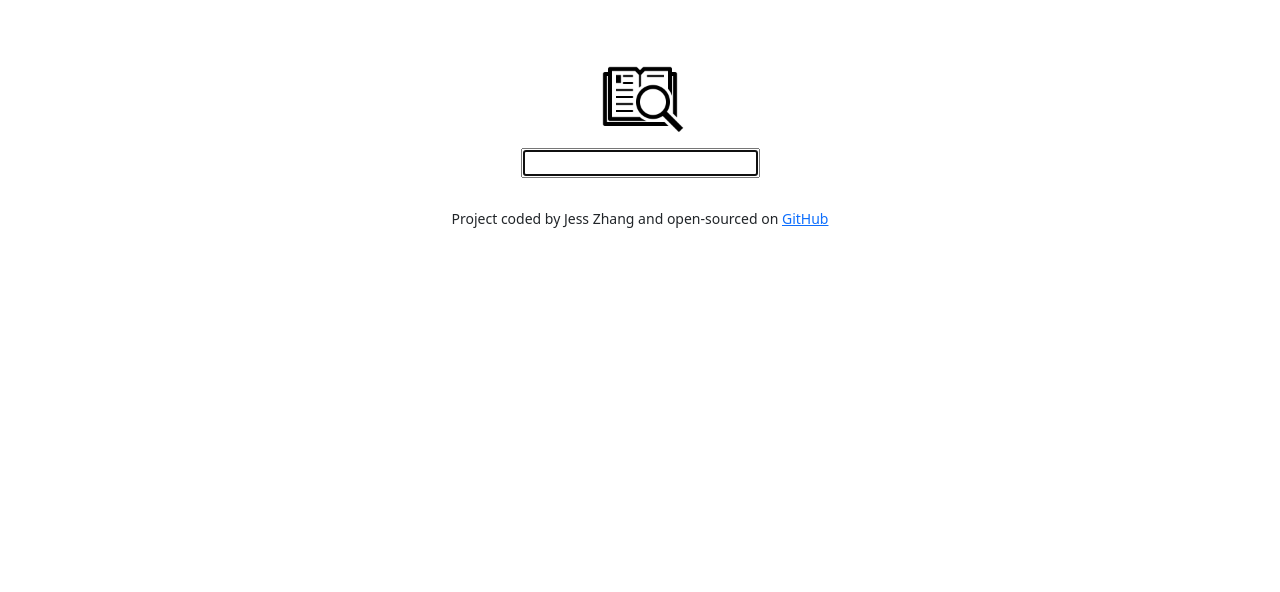
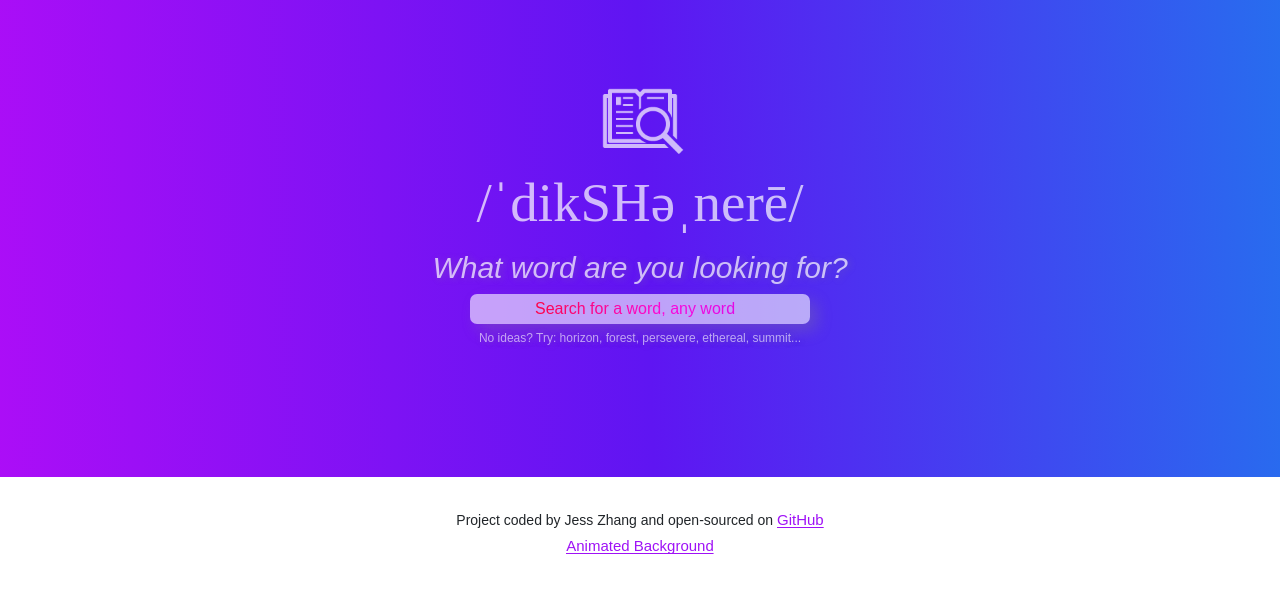
Before and after one commit to jlynzhang/dictionary-app, a React (Create React App) app: page / in a window 1280 px wide. Shown: the top 592 px of the page. Built offline with nearby package versions, Linux system fonts and the light colour scheme.

Commit message:
Improve styling

```diff
--- a/src/App.css
+++ b/src/App.css
@@ -1,8 +1,94 @@
+.App {
+  font-family: Arial, Helvetica, sans-serif;
+}
+
+.App .contain {
+  padding: 70px 0;
+
+  background: linear-gradient(
+    268deg,
+    #ff0000,
+    #ff9a00,
+    #d0de21,
+    #4fdc4a,
+    #3fdad8,
+    #2fc9e2,
+    #1c7fee,
+    #5f15f2,
+    #ba0cf8,
+    #fb07da,
+    #ff0000
+  );
+  background-size: 600% 600%;
+  animation: gradient-animation 60s ease infinite;
+}
+
+@keyframes gradient-animation {
+  0% {
+    background-position: 0% 50%;
+  }
+  50% {
+    background-position: 100% 50%;
+  }
+  100% {
+    background-position: 0% 50%;
+  }
+}
+.App .hero {
+  text-align: center;
+}
+
+.App h1 {
+  font-size: 55px;
+  font-family: "Times New Roman", Times, serif;
+  margin-bottom: 12px;
+  color: rgb(255, 255, 255, 0.7);
+  text-shadow: 7px 7px 15px 0px rgba(135, 135, 135, 0.3);
+}
+
+.App h2 em {
+  font-size: 30px;
+  color: rgb(255, 255, 255, 0.7);
+  margin-bottom: 18px;
+  text-shadow: 2px 1px 7px rgba(135, 135, 135, 0.3);
+}
+
+@keyframes gradient-animation {
+  0% {
+    background-position: 0% 50%;
+  }
+  50% {
+    background-position: 100% 50%;
+  }
+  100% {
+    background-position: 0% 50%;
+  }
+}
+
 .App footer {
   text-align: center;
   margin: 30px 0;
+  line-height: 1.7;
 }
 
-.App .container {
-  text-align: center;
+.App a {
+  color: #9f12f6;
+  text-decoration: none;
+  font-size: 15px;
 }
+.App a {
+  background: linear-gradient(to right, #9f12f6, #9f12f6),
+    linear-gradient(
+      to right,
+      rgba(255, 0, 0, 1),
+      rgba(255, 0, 180, 1),
+      rgba(0, 100, 200, 1)
+    );
+  background-size: 100% 1px, 0 1px;
+  background-position: 100% 100%, 0 100%;
+  background-repeat: no-repeat;
+  transition: 400ms;
+}
+.App a:hover {
+  background-size: 0 2px, 100% 2px;
+}
--- a/src/App.js
+++ b/src/App.js
@@ -4,15 +4,23 @@ import DictionaryMain from "./DictionaryMain";
 export default function App() {
   return (
     <div className="App">
-      <div className="container mt-5">
+      <div className="contain">
+        <div className="hero">
           <img
+            className="dictionary-icon"
             src="images/dictionary-icon.png"
             alt="Dictionary Icon"
             width={100}
           />
+          <h1>/ˈdikSHəˌnerē/</h1>
+          <h2>
+            <em>What word are you looking for?</em>
+          </h2>
+        </div>
         <main>
           <DictionaryMain />
         </main>
+      </div>
       <small>
         <footer>
           Project coded by Jess Zhang and open-sourced on{" "}
@@ -23,9 +31,16 @@ export default function App() {
           >
             GitHub
           </a>{" "}
+          <br />
+          <a
+            href="https://animated-gradient-background-generator.netlify.app/"
+            target="_blank"
+            rel="noreferrer"
+          >
+            Animated Background
+          </a>
         </footer>
       </small>
     </div>
-    </div>
   );
 }
--- a/src/DictionaryMain.css
+++ b/src/DictionaryMain.css
@@ -0,0 +1,90 @@
+.DictionaryMain .search-bar {
+  text-align: center;
+}
+.DictionaryMain input {
+  width: 340px;
+  height: 30px;
+  background-color: rgb(255, 255, 255, 0.6);
+  border: none;
+  border-radius: 7px;
+  padding-left: 7px;
+  box-shadow: 7px 7px 15px 0px rgba(135, 135, 135, 0.3);
+}
+
+.DictionaryMain ::placeholder {
+  text-align: center;
+  background: linear-gradient(
+    268deg,
+    #ff0000,
+    #ff9a00,
+    #d0de21,
+    #4fdc4a,
+    #3fdad8,
+    #2fc9e2,
+    #1c7fee,
+    #5f15f2,
+    #ba0cf8,
+    #fb07da,
+    #ff0000
+  );
+  background-size: 600% 600%;
+  animation: gradient-animation 60s ease infinite;
+  background-clip: text;
+  color: transparent;
+}
+@keyframes gradient-animation {
+  0% {
+    background-position: 0% 50%;
+  }
+  50% {
+    background-position: 100% 50%;
+  }
+  100% {
+    background-position: 0% 50%;
+  }
+}
+
+.DictionaryMain input:focus {
+  background: linear-gradient(
+    268deg,
+    #ff0000,
+    #ff9a00,
+    #d0de21,
+    #4fdc4a,
+    #3fdad8,
+    #2fc9e2,
+    #1c7fee,
+    #5f15f2,
+    #ba0cf8,
+    #fb07da,
+    #ff0000
+  );
+  background-size: 600% 600%;
+  animation: gradient-animation 60s ease infinite;
+  background-clip: text;
+  border: 1px solid rgb(255, 255, 255);
+  color: #fff;
+}
+@keyframes gradient-animation {
+  0% {
+    background-position: 0% 50%;
+  }
+  50% {
+    background-position: 100% 50%;
+  }
+  100% {
+    background-position: 0% 50%;
+  }
+}
+
+.DictionaryMain .suggested-words {
+  margin: 5px 0 60px;
+  text-align: center;
+  font-size: 12px;
+  color: rgb(255, 255, 255, 0.6);
+  text-shadow: 2px 1px 7px rgba(135, 135, 135, 0.3);
+}
+
+.DictionaryMain .container {
+  max-width: 750px;
+}
--- a/src/DictionaryMain.js
+++ b/src/DictionaryMain.js
@@ -25,9 +25,21 @@ export default function DictionaryMain() {
   return (
     <div className="DictionaryMain">
       <form onSubmit={search}>
-        <input type="search" autoFocus={true} onChange={handleKeywordChange} />
+        <div className="search-bar">
+          {" "}
+          <input
+            type="search"
+            placeholder="Search for a word, any word"
+            onChange={handleKeywordChange}
+          />
+        </div>
       </form>
-      <Results results={results} />
+      <div className="suggested-words">
+        No ideas? Try: horizon, forest, persevere, ethereal, summit...
+      </div>
+      <div className="container">
+        <Results results={results} />
+      </div>
     </div>
   );
 }
--- /dev/null
+++ b/src/Meaning.css
@@ -0,0 +1,37 @@
+.Meaning h3 {
+  font-size: 30px;
+  background: linear-gradient(
+    268deg,
+    #ff0000,
+    #ff9a00,
+    #d0de21,
+    #4fdc4a,
+    #3fdad8,
+    #2fc9e2,
+    #1c7fee,
+    #5f15f2,
+    #ba0cf8,
+    #fb07da,
+    #ff0000
+  );
+  background-size: 600% 600%;
+  animation: gradient-animation 60s ease infinite;
+  background-clip: text;
+  color: transparent;
+}
+@keyframes gradient-animation {
+  0% {
+    background-position: 0% 50%;
+  }
+  50% {
+    background-position: 100% 50%;
+  }
+  100% {
+    background-position: 0% 50%;
+  }
+}
+
+.Meaning .example {
+  font-size: 18px;
+  opacity: 0.6;
+}
--- a/src/Meaning.js
+++ b/src/Meaning.js
@@ -1,5 +1,6 @@
 import React from "react";
 import Synonyms from "./Synonyms";
+import "./Meaning.css";
 
 export default function Meaning(props) {
   return (
@@ -9,11 +10,11 @@ export default function Meaning(props) {
         return (
           <div key={index}>
             <p>
-              <strong>Definition:</strong> {definition.definition}
+              {definition.definition}
               <br />
               {definition.example && (
                 <>
-                  <strong>Example:</strong> <em>{definition.example}</em>
+                  <em className="example">{definition.example}</em>
                 </>
               )}
               <br />
--- /dev/null
+++ b/src/Phonetics.css
@@ -0,0 +1,8 @@
+.Phonetics {
+  margin-top: 22px;
+}
+
+.Phonetics .phonetic-text {
+  opacity: 0.3;
+  font-size: 25px;
+}
--- a/src/Phonetics.js
+++ b/src/Phonetics.js
@@ -1,11 +1,12 @@
 import React from "react";
 import ReactAudioPlayer from "react-audio-player";
+import "./Phonetics.css";
 
 const Phonetics = (props) => {
   if (props.phonetic && props.phonetic.audio) {
     return (
       <div className="Phonetics">
-        {props.phonetic.text}
+        <span className="phonetic-text"> {props.phonetic.text} </span>
         <ReactAudioPlayer src={props.phonetic.audio} controls />
       </div>
     );
--- /dev/null
+++ b/src/Results.css
@@ -0,0 +1,45 @@
+.Results {
+  font-size: 20px;
+  line-height: 1.3;
+}
+
+.Results section {
+  background-color: rgb(255, 255, 255, 0.7);
+  border-radius: 35px;
+  padding: 30px;
+  margin-bottom: 25px;
+  box-shadow: 8px 18px 30px 0px rgba(135, 135, 135, 0.2);
+}
+
+.Results .word {
+  font-size: 50px;
+  background: linear-gradient(
+    268deg,
+    #ff0000,
+    #ff9a00,
+    #d0de21,
+    #4fdc4a,
+    #3fdad8,
+    #2fc9e2,
+    #1c7fee,
+    #5f15f2,
+    #ba0cf8,
+    #fb07da,
+    #ff0000
+  );
+  background-size: 600% 600%;
+  animation: gradient-animation 60s ease infinite;
+  background-clip: text;
+  color: transparent;
+}
+@keyframes gradient-animation {
+  0% {
+    background-position: 0% 50%;
+  }
+  50% {
+    background-position: 100% 50%;
+  }
+  100% {
+    background-position: 0% 50%;
+  }
+}
--- a/src/Results.js
+++ b/src/Results.js
@@ -1,12 +1,18 @@
 import React from "react";
 import Phonetics from "./Phonetics";
 import Meaning from "./Meaning";
+import "./Results.css";
 
 export default function Results(props) {
   if (props.results) {
     return (
       <div className="Results">
-        <h2>{props.results.word}</h2>
+        <section>
+          <div className="row">
+            <div className="col-6">
+              <h2 className="word">{props.results.word}</h2>
+            </div>
+            <div className="col-6">
               {props.results.phonetics.map(function (phonetic, index) {
                 return (
                   <div key={index}>
@@ -14,11 +20,14 @@ export default function Results(props) {
                   </div>
                 );
               })}
+            </div>
+          </div>
+        </section>
         {props.results.meanings.map(function (meaning, index) {
           return (
-            <div key={index}>
+            <section key={index}>
               <Meaning meaning={meaning} />
-            </div>
+            </section>
           );
         })}
       </div>
--- /dev/null
+++ b/src/Synonyms.css
@@ -0,0 +1,3 @@
+.Synonyms li {
+  list-style: none;
+}
--- a/src/Synonyms.js
+++ b/src/Synonyms.js
@@ -1,4 +1,5 @@
 import React from "react";
+import "./Synonyms.css";
 
 export default function Synonyms(props) {
   if (props.synonyms && props.synonyms.length > 0) {
```
Also changed, not shown: public/images/dictionary-icon.png. Lines whose indentation alone changed are shown as unchanged.
